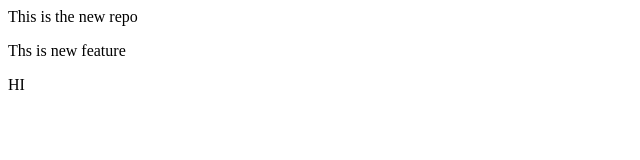
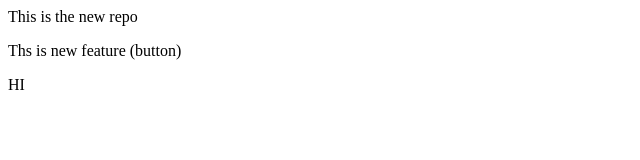
Before and after one commit to Pranav-Marwaha-73/localrepo, a plain HTML site: page index.html in a window 1280 px wide. Shown: the full height of the page, 0-640 px from the left. Drawn offline with Linux system fonts and the light colour scheme.

```diff
--- a/index.html
+++ b/index.html
@@ -1,5 +1,5 @@
 
 
 <p>This is the new repo</p>
-<p> Ths is new feature</p>
+<p> Ths is new feature (button) </p>
 <hi> HI</hi>
```
